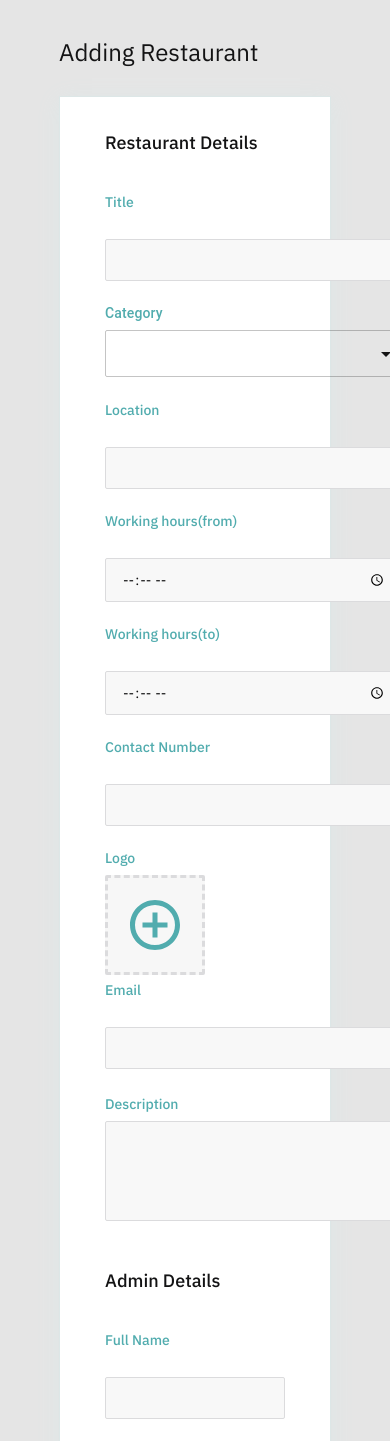
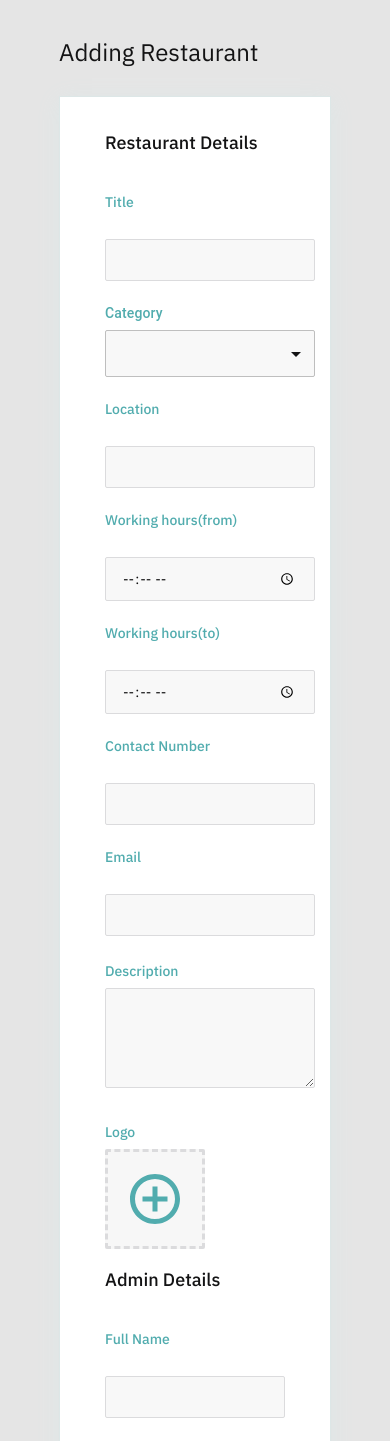
Before and after one commit to Food-Delivery-GO-LAB/restaurant-assistent, a React (Create React App) app: page / in a window 390 px wide. Shown: the top 1441 px of the page. Built offline with nearby package versions, Linux system fonts and the light colour scheme.

Commit message:
implemented apis for adding restaurant with image

```diff
--- a/src/components/inputs/input.tsx
+++ b/src/components/inputs/input.tsx
@@ -74,12 +74,12 @@ const StyledInput = styled.input<InputProps>`
     display: none;
   }
 
-  ${(props) =>
-    props.startIcon ? hasStartIconStyles : ''} @media(max-width: ${sizes
-    .breakpoints.sm}) {
+  ${(props) => (props.startIcon ? hasStartIconStyles : '')};
+  ${(props) => (props.error ? errorStyle : '')};
+
+  @media (max-width: ${sizes.breakpoints.sm}) {
     font-size: 14px;
   }
-  ${(props) => (props.error ? errorStyle : '')}
 `;
 const Input = React.forwardRef<HTMLInputElement, InputProps>((props, ref) => {
   const [hidden, setHidden] = useState(true);
--- a/src/components/select/select.tsx
+++ b/src/components/select/select.tsx
@@ -1,17 +1,14 @@
-import React, { ReactNode } from 'react';
+import React from 'react';
 import InputLabel from '@mui/material/InputLabel';
 import MenuItem from '@mui/material/MenuItem';
 import FormControl from '@mui/material/FormControl';
 import styled from 'styled-components';
-import MuiSelect, {
-  SelectChangeEvent,
-  SelectProps,
-} from '@mui/material/Select';
+import MuiSelect, { SelectProps } from '@mui/material/Select';
 import { FormHelperText } from '@mui/material';
 import { colors } from '../../styles/variables';
 import InputWrapper from '../wrappers/input-wrapper';
 
-const StyledLabel = styled(InputLabel)`
+export const StyledLabel = styled(InputLabel)`
   && {
     font-size: 14px;
     font-weight: 500;
@@ -26,9 +23,10 @@ const StyledLabel = styled(InputLabel)`
   }
 `;
 
-const StyledSelect = styled(MuiSelect)`
+export const StyledSelect = styled(MuiSelect)`
   && {
     color: ${(props) => props.theme.text.black};
+    background-color: ${(props) => props.theme.bg.light};
 
     svg,
     path {
@@ -40,13 +38,12 @@ const StyledSelect = styled(MuiSelect)`
     }
 
     .MuiPaper-root.MuiPaper-elevation {
-      background-color: ${colors.white_lighter} !important;
       color: ${colors.dark};
     }
   }
 `;
 
-const StyledInputWrapper = styled(InputWrapper)`
+export const StyledInputWrapper = styled(InputWrapper)`
   .MuiOutlinedInput-root {
     border-radius: 2px;
 
@@ -65,60 +62,51 @@ const StyledInputWrapper = styled(InputWrapper)`
     }
   }
 
-  #demo-customized-select {
+  #demo-customized-select,
+  #demo-multiple-checkbox {
     padding: 12px 16px;
   }
 `;
 
-const StyledErrorText = styled(FormHelperText)`
+export const StyledErrorText = styled(FormHelperText)`
   && {
     font-size: 12px;
-    margin: 0;
-    margin-top: 1px;
-    margin-left: 8px;
+    margin: 1px 0 0 8px;
     font-weight: 500;
   }
 `;
 
 interface Props extends SelectProps {
-  errorMsg?: string;
+  errormsg?: string;
   label?: string;
   options: { value: string | number; name: string }[];
 }
 
-const Select: React.FC<Props> = ({
-  errorMsg,
-  label,
-  value,
-  required,
-  onChange,
-  options,
-  ...otherProps
-}) => (
+const Select = React.forwardRef<HTMLSelectElement, Props>((props, ref) => (
   <StyledInputWrapper>
-    <StyledLabel id="demo-customized-select-label">{label}</StyledLabel>
-    <FormControl error={!!errorMsg} required={required} fullWidth>
+    <StyledLabel id="demo-customized-select-label">{props.label}</StyledLabel>
+    <FormControl error={!!props.errormsg} required={props.required} fullWidth>
       <StyledSelect
         labelId="demo-customized-select-label"
         id="demo-customized-select"
-        value={value}
-        onChange={onChange}
-        {...otherProps}
+        value={props.value}
+        onChange={props.onChange}
+        ref={ref}
+        {...props}
       >
-        {options.map((item) => (
+        {props.options.map((item) => (
           <MenuItem key={item.value} value={item.value}>
             {item.name}
           </MenuItem>
         ))}
       </StyledSelect>
-      <StyledErrorText>{errorMsg}</StyledErrorText>
+      <StyledErrorText>{props.errormsg}</StyledErrorText>
     </FormControl>
   </StyledInputWrapper>
-);
+));
 
 Select.defaultProps = {
   required: false,
-  label: '',
 };
 
 export default Select;
--- a/src/configs/app.config.ts
+++ b/src/configs/app.config.ts
@@ -1 +1 @@
-export const API_URL = 'api_url_here';
+export const API_URL = 'http://165.232.68.67:8080';
--- a/src/pages/app/add-restaurant/adding-restaurant.styles.tsx
+++ b/src/pages/app/add-restaurant/adding-restaurant.styles.tsx
@@ -28,39 +28,47 @@ export const FormContainer = styled.div`
 `;
 
 export const StyledArea = styled.div`
-  min-width: 300px;
-  width: 30%;
+  width: 100%;
   margin: 12px 0;
   text-align: left;
 
   textarea {
     margin-top: 8px;
-    //min-width: 250px;
-    //max-width: 400px;
     min-height: 100px;
   }
 `;
 
 export const LogoContainer = styled.div`
+  position: relative;
   height: 120px;
   display: flex;
-  flex-direction: column;
+  flex-direction: row;
   margin-top: 12px;
 
   label {
     text-align: left;
   }
+`;
 
-  div {
+export const UploadArea = styled.div`
   cursor: pointer;
   width: 100px;
   height: 100px;
-    background: #f7f7f7;
+  background-color: #f7f7f7;
   border: 3px dashed #dbdbdd;
   border-radius: 2px;
   display: flex;
   align-items: center;
   justify-content: center;
   margin-top: 8px;
-  }
 `;
+
+export const LogoArea = styled.div<{ src: string }>`
+  width: 100px;
+  height: 100px;
+  margin-left: 10px;
+  margin-top: 25px;
+  background-image: url(${(props) => props.src});
+  background-repeat: no-repeat;
+  background-size: contain;
+`;
--- a/src/pages/app/add-restaurant/adding-restaurant.tsx
+++ b/src/pages/app/add-restaurant/adding-restaurant.tsx
@@ -2,7 +2,11 @@ import React from 'react';
 import { SubmitHandler, useForm } from 'react-hook-form';
 import * as yup from 'yup';
 import { yupResolver } from '@hookform/resolvers/yup';
-import { SelectChangeEvent } from '@mui/material/Select';
+import FormControl from '@mui/material/FormControl';
+import OutlinedInput from '@mui/material/OutlinedInput';
+import MenuItem from '@mui/material/MenuItem';
+import Checkbox from '@mui/material/Checkbox';
+import ListItemText from '@mui/material/ListItemText';
 import Input from '../../../components/inputs/input';
 import TextArea from '../../../components/inputs/text-area';
 import Label from '../../../components/typography/label';
@@ -10,25 +14,32 @@ import Title from '../../../components/typography/title';
 import {
   Container,
   FormContainer,
+  LogoArea,
   LogoContainer,
   StyledArea,
+  UploadArea,
   Wrapper,
 } from './adding-restaurant.styles';
 import { Button } from '../../../components/buttons';
 import FileInput from '../../../components/inputs/file-input';
 import PlusIcon from '../../../components/icons/plus.icon';
-import Select from '../../../components/select/select';
-import { IRestaurant } from '../../../types/restaurant.types';
+import {
+  StyledInputWrapper,
+  StyledLabel,
+  StyledSelect,
+} from '../../../components/select/select';
+import { IRestaurant, RestaurantSchema } from '../../../types/restaurant.types';
+import { useAddRestaurant } from '../../../services/mutations/use-add-restaurant';
+import { useUpload } from '../../../services/mutations/use-upload';
 
-const ValidationSchema: yup.SchemaOf<IRestaurant> = yup
-  .object({
+const ValidationSchema: yup.SchemaOf<RestaurantSchema> = yup.object({
   title: yup.string().required('Title is required'),
-    category: yup.string().required('Category is required'),
+  description: yup.string().required('Description is required'),
   timeFrom: yup.string().required('Time is required'),
   timeTo: yup.string().required('Time is required'),
   location: yup.string().required('Location is required'),
   number: yup.number().required('Contact number is required'),
-    admin: yup.string().required('Full name is required'),
+  adminName: yup.string().required('Full name is required'),
   adminEmail: yup.string().required('Email is required'),
   adminNumber: yup.number().required('Contact number is required'),
   adminPassword: yup
@@ -40,31 +51,75 @@ const ValidationSchema: yup.SchemaOf<IRestaurant> = yup
     ),
   logo: yup.string().required('Logo is required'),
   email: yup.string().required('Email is required').email('Email is invalid'),
-  })
-  .required();
+});
 
 const AddingRestaurant = () => {
+  const [logoUrl, setLogoUrl] = React.useState('');
+  const [category, setCategory] = React.useState<string[]>([]);
+  const [file, setFile] = React.useState<File | Blob>();
+
+  const ITEM_HEIGHT = 48;
+  const ITEM_PADDING_TOP = 8;
+  const MenuProps = {
+    PaperProps: {
+      style: {
+        maxHeight: ITEM_HEIGHT * 4.5 + ITEM_PADDING_TOP,
+        width: 250,
+      },
+    },
+  };
   const {
     register,
+    reset,
     handleSubmit,
     formState: { errors },
   } = useForm<IRestaurant>({
     resolver: yupResolver(ValidationSchema),
   });
 
-  const onSubmit: SubmitHandler<IRestaurant> = (data) => console.log(data);
+  const addRestaurant = useAddRestaurant();
+  const uploadLogo = useUpload();
 
-  const [value, setValue] = React.useState('');
-  const handleChange = (event: SelectChangeEvent<unknown>) => {
-    setValue(event.target.value as string);
-    console.log(event.target.value);
+  const handleLogoUpload = (event: any) => {
+    const logoFile = event.target.files[0];
+    setFile(logoFile);
+    setLogoUrl(URL.createObjectURL(logoFile));
   };
+
+  const handleSelect = (event: any) => {
+    const {
+      target: { value },
+    } = event;
+    setCategory(typeof value === 'string' ? value.split(',') : value);
+  };
+
+  const onSubmit: SubmitHandler<IRestaurant> = (data) => {
+    addRestaurant.mutate(
+      {
+        ...data,
+      },
+      {
+        onSuccess(res) {
+          if (file) {
+            uploadLogo.mutate({ file, id: res.id });
+          }
+          reset();
+        },
+      }
+    );
+  };
+
   const options = [
-    { value: 'asian', name: 'Asian' },
-    { value: 'burgers', name: 'Burgers' },
-    { value: 'pizza', name: 'Pizza' },
-    { value: 'lunch', name: 'Lunch' },
-  ];
+    'Asian',
+    'Burgers',
+    'Breakfast',
+    'Pizza',
+    'Lunch',
+    'Fast-food',
+    'Dessert',
+    'Coffee',
+    'Steaks',
+  ].sort();
 
   return (
     <Wrapper>
@@ -82,14 +137,30 @@ const AddingRestaurant = () => {
               error={errors.title?.message}
               label="Title"
             />
-            <Select
-              {...register('category')}
-              errorMsg={errors.category?.message}
-              label="Category"
-              onChange={handleChange}
-              value={value}
-              options={options}
-            />
+            <StyledInputWrapper>
+              <StyledLabel id="demo-multiple-checkbox-label">
+                Category
+              </StyledLabel>
+              <FormControl required fullWidth>
+                <StyledSelect
+                  labelId="demo-multiple-checkbox-label"
+                  id="demo-multiple-checkbox"
+                  multiple
+                  value={category}
+                  onChange={handleSelect}
+                  input={<OutlinedInput />}
+                  renderValue={(selected: any) => selected.join(', ')}
+                  MenuProps={MenuProps}
+                >
+                  {options.map((name) => (
+                    <MenuItem key={name} value={name}>
+                      <Checkbox checked={category.indexOf(name) > -1} />
+                      <ListItemText primary={name} />
+                    </MenuItem>
+                  ))}
+                </StyledSelect>
+              </FormControl>
+            </StyledInputWrapper>
             <Input
               {...register('location')}
               error={errors.location?.message}
@@ -115,15 +186,6 @@ const AddingRestaurant = () => {
               type="tel"
               label="Contact Number"
             />
-            <LogoContainer>
-              <Label htmlFor="logo">
-                Logo
-                <div>
-                  <PlusIcon size={60} />
-                </div>
-                <FileInput {...register('logo')} id="logo" label="Logo" />
-              </Label>
-            </LogoContainer>
             <Input
               {...register('email')}
               error={errors.email?.message}
@@ -132,16 +194,32 @@ const AddingRestaurant = () => {
             />
             <StyledArea>
               <Label>Description</Label>
-              <TextArea rows={3} />
+              <TextArea
+                {...register('description')}
+                required
+                minLength={6}
+                maxLength={100}
+                rows={3}
+              />
             </StyledArea>
+            <LogoContainer>
+              <Label htmlFor="logo" onChange={handleLogoUpload}>
+                Logo
+                <UploadArea>
+                  <PlusIcon size={60} />
+                </UploadArea>
+                <FileInput {...register('logo')} id="logo" label="Logo" />
+              </Label>
+              <LogoArea src={logoUrl} />
+            </LogoContainer>
           </FormContainer>
           <Title position="left" size="sm" fontWeight="500">
             Admin Details
           </Title>
           <FormContainer>
             <Input
-              {...register('admin')}
-              error={errors.admin?.message}
+              {...register('adminName')}
+              error={errors.adminName?.message}
               label="Full Name"
             />
             <Input
@@ -163,7 +241,11 @@ const AddingRestaurant = () => {
               label="Password"
             />
           </FormContainer>
-          <Button type="submit" color="primary">
+          <Button
+            loading={addRestaurant.isLoading}
+            type="submit"
+            color="primary"
+          >
             Submit
           </Button>
         </form>
--- /dev/null
+++ b/src/services/mutations/use-add-restaurant.ts
@@ -0,0 +1,8 @@
+import { useMutation } from 'react-query';
+import { IRestaurant } from '../../types/restaurant.types';
+import request from '../request';
+
+export const useAddRestaurant = () =>
+  useMutation((data: IRestaurant) =>
+    request.post<{ id: string }>('/restaurant', data).then((res) => res.data)
+  );
--- /dev/null
+++ b/src/services/mutations/use-upload.ts
@@ -0,0 +1,30 @@
+import React from 'react';
+import { useMutation } from 'react-query';
+import request from '../request';
+
+interface UploadRequest {
+  id: string;
+  file: Blob | File;
+}
+
+export const useUpload = () => {
+  const [progress, setProgress] = React.useState(0);
+  const mutationObject = useMutation((data: UploadRequest) => {
+    const formData = new FormData();
+    formData.append('file', data.file);
+    return request
+      .post(`/restaurant/image/${data.id}`, formData, {
+        headers: {
+          'Content-Type': data.file.type,
+        },
+        onUploadProgress: (progressEvent) => {
+          const progressAmount = Math.floor(
+            (progressEvent.loaded * 100) / progressEvent.total
+          );
+          setProgress(progressAmount);
+        },
+      })
+      .then((res) => res.data);
+  });
+  return { progress, ...mutationObject };
+};
```
Also changed, not shown: src/components/select/multi-select.tsx (deleted, +0 -72 lines), src/services/queries/use-get-restaurants.ts (added, +7 -0 lines), src/types/restaurant.types.ts (+18 -2 lines). Lines whose indentation alone changed are shown as unchanged.
